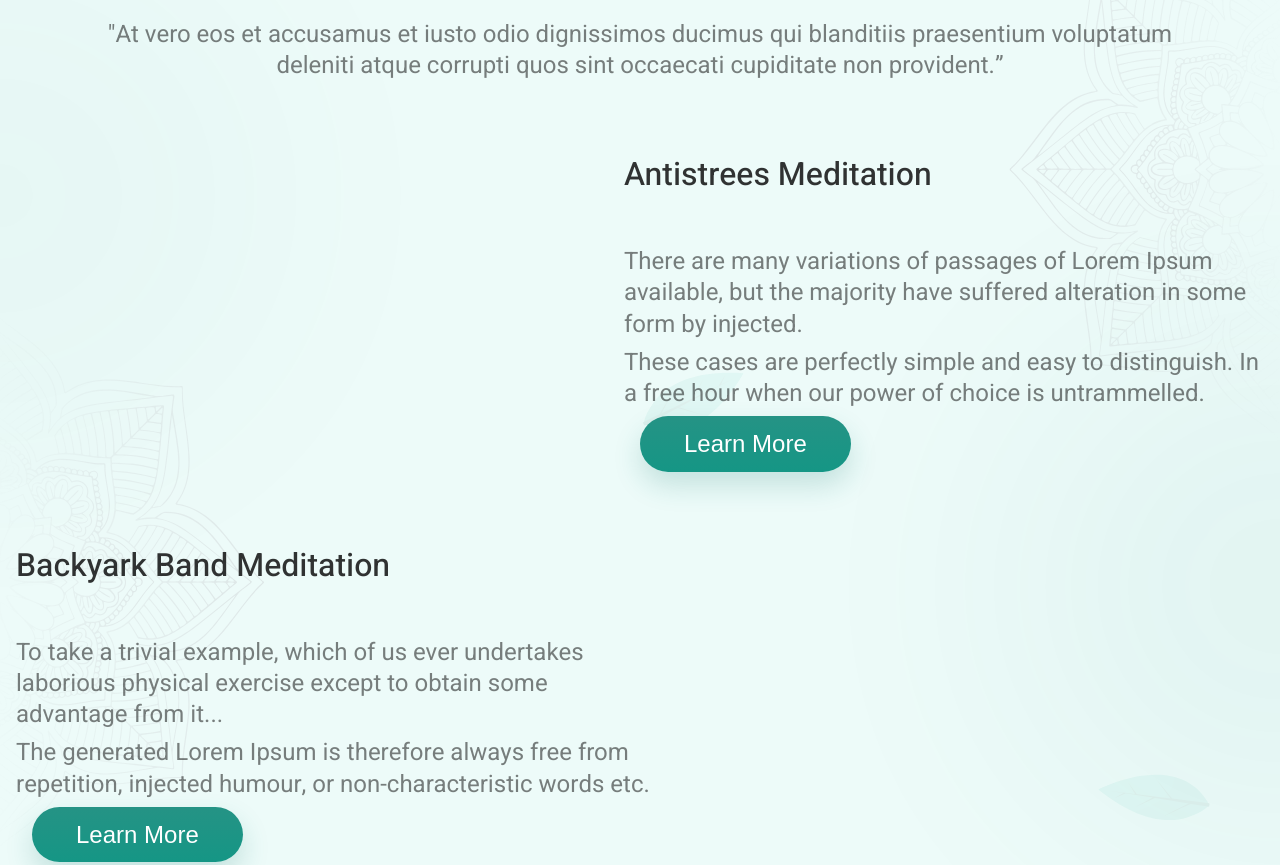
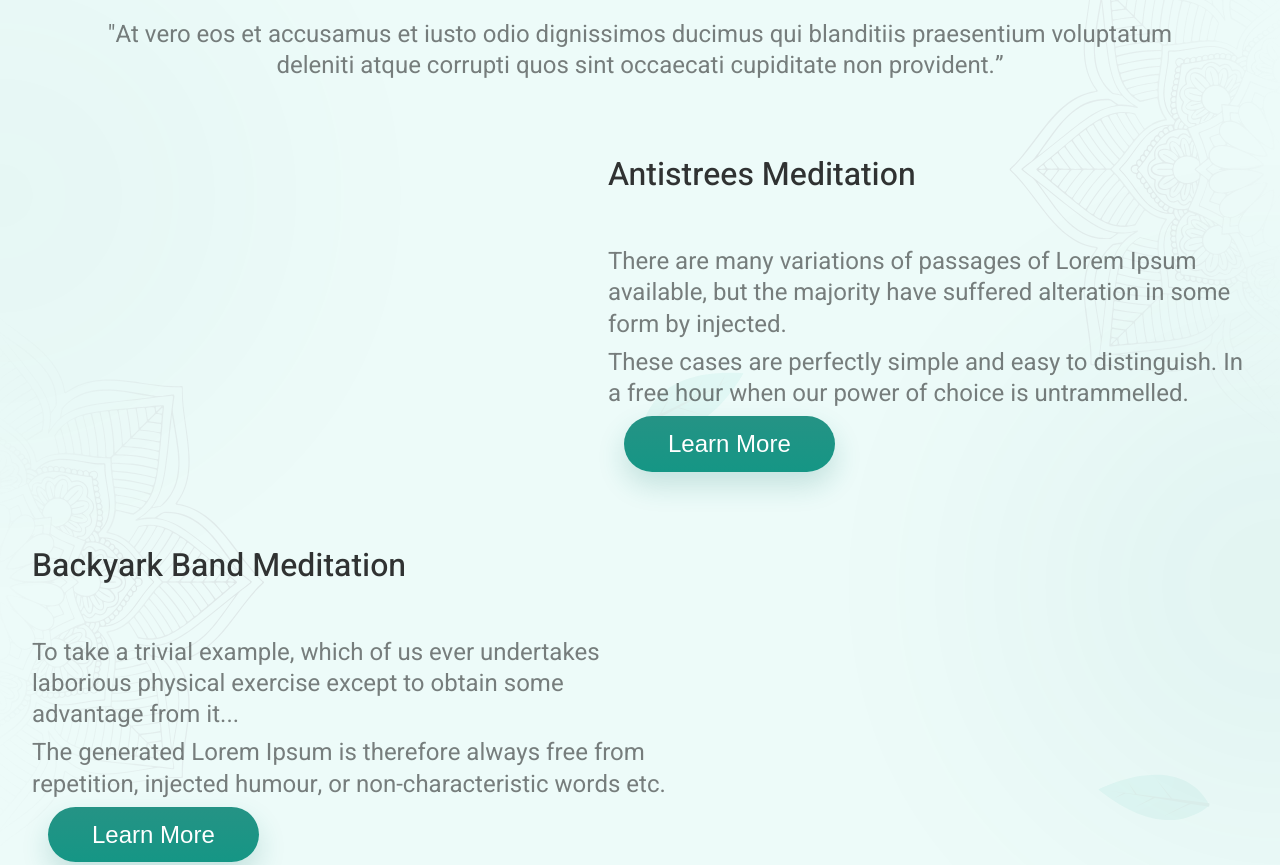
Before and after one commit to Ninelka/meditation, a Gatsby site: page / in a window 1280 px wide. Shown: the part 6227-7092 px from the top of the page. Built offline with nearby package versions, Linux system fonts and the light colour scheme; Gatsby itself is replaced by a stand-in of ours; no server answers; a web font is replaced by a local one.

Commit message:
fix: add some space to transform col

```diff
--- a/src/components/transform.js
+++ b/src/components/transform.js
@@ -90,7 +90,7 @@ const Col = styled.div`
 
     @media screen and (max-width: 1919px) {
         max-width: 50%;
-        margin: 0 16px;
+        margin: 0 32px;
     }
 
     @media screen and (max-width: 424px) {
```
